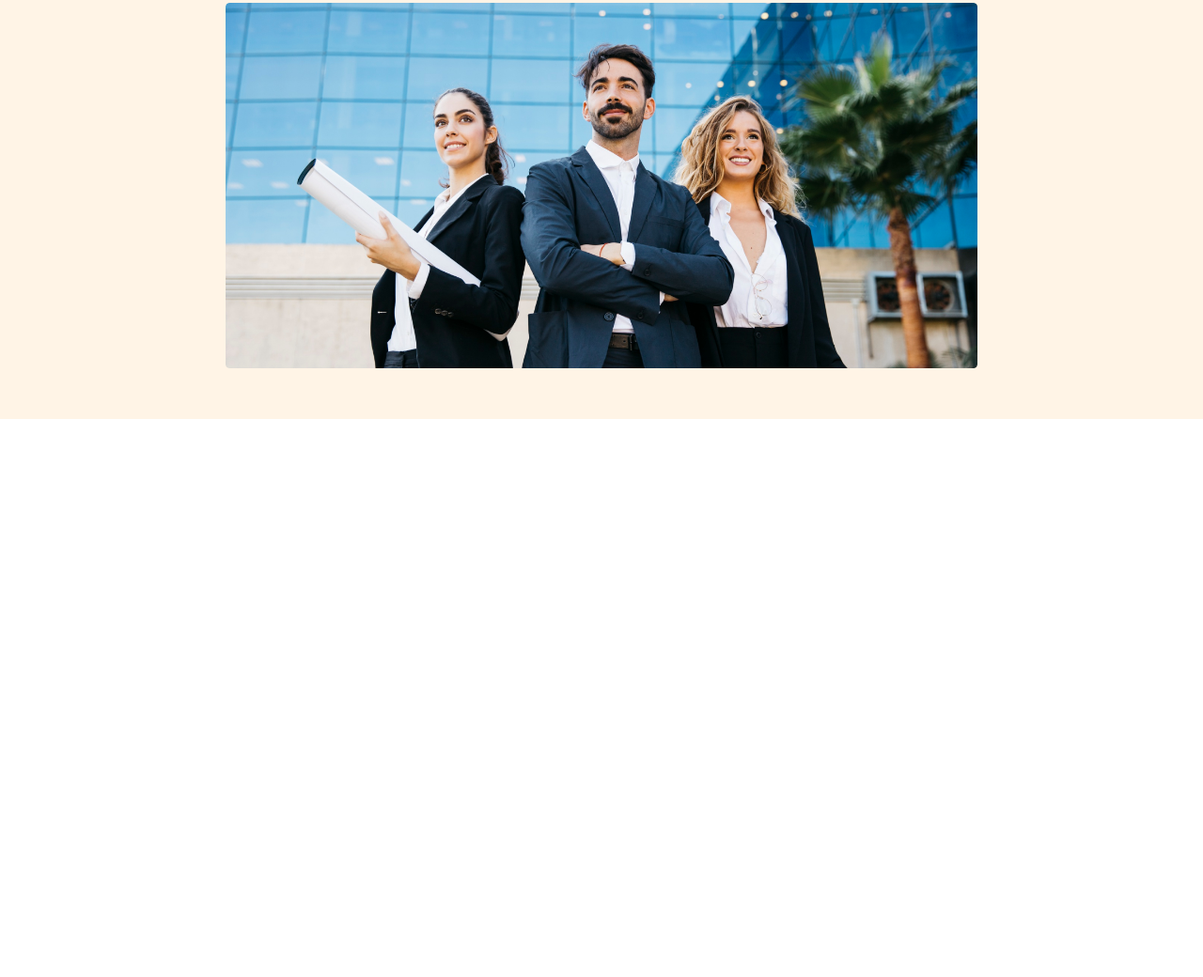
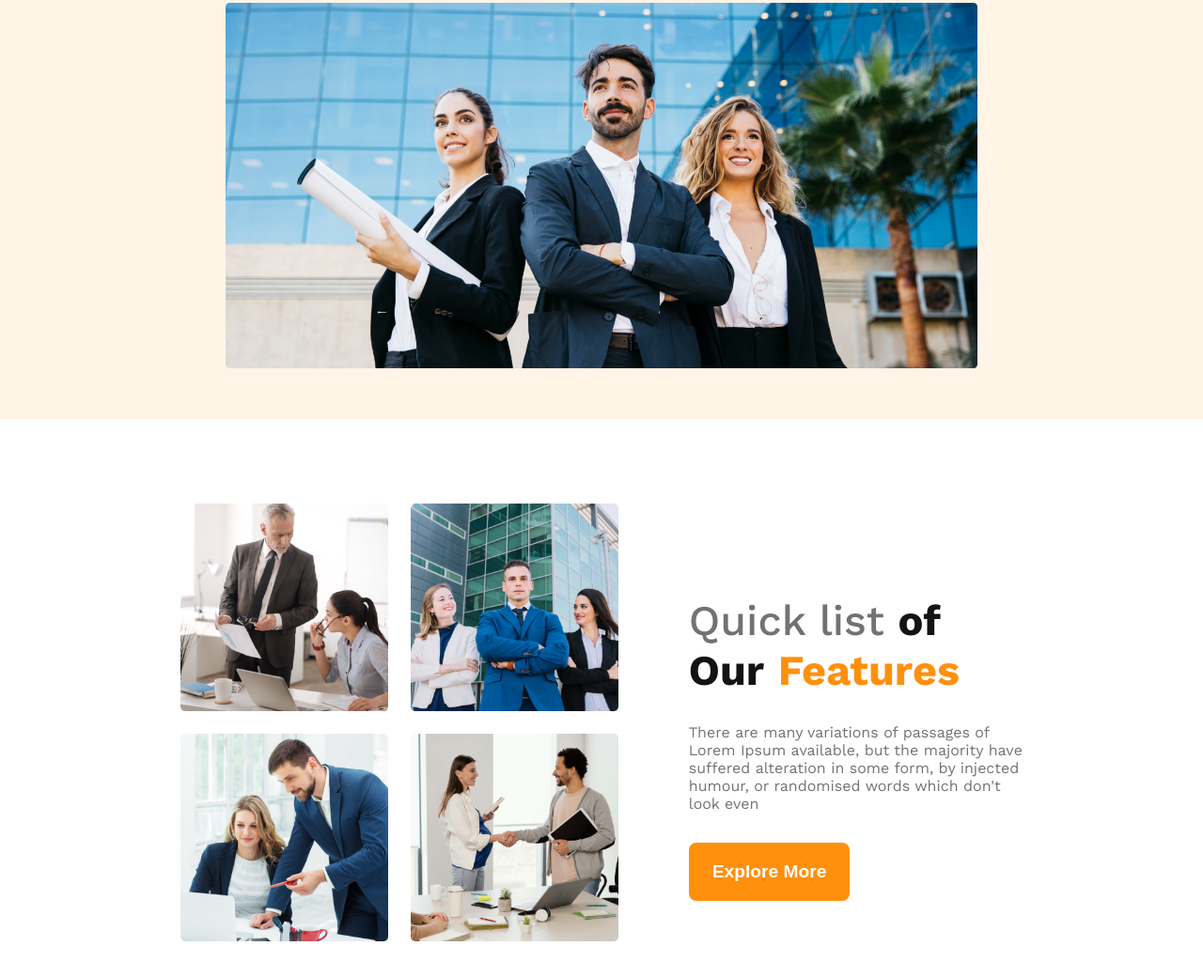
Before and after one commit to Rashikchowdhury/g3-architects, a plain HTML site: page index.html in a window 1280 px wide. Shown: the part 498-1538 px from the top of the page at 94% size. Before the commit the page ends 944 px from the top, so only its background shows below. Drawn offline with nearby package versions, Linux system fonts and the light colour scheme.

Commit message:
banner two created

```diff
--- a/index.html
+++ b/index.html
@@ -41,7 +41,21 @@
     </header>
 
     <main>
+        <div class="banner-two">
+            <div class="banner-two-img-container">
+                <img src="./images/team1.png" alt=""><img src="./images/team2.png" alt=""><img src="./images/team3.png" alt=""><img src="./images/team4.png" alt="">
+            </div>
 
+            <div class="banner-two-content">
+                <h1 class="banner-two-title">
+                    Quick list <span class="of-our-text">of Our</span> <span class="features-text">Features</span>
+                </h1>
+                <p class="banner-two-content-description">
+                    There are many variations of passages of Lorem Ipsum available, but the majority have suffered alteration in some form, by injected humour, or randomised words which don't look even
+                </p>
+                <button class="pri-btn">Explore More</button>
+            </div>
+        </div>
     </main>
 
     <footer>
--- a/styles/style.css
+++ b/styles/style.css
@@ -27,6 +27,7 @@ body {
 header {
     background: rgba(255, 144, 14, 0.10);
     padding: 0px 240px 50px 240px;
+    margin-bottom: 90px;
 }
 
 .nav {
@@ -85,27 +86,80 @@ nav li a {
     width: 100%;
 }
 
+main {
+    width: 70%;
+    margin: auto;
+}
+
+.banner-two {
+    display: flex;
+    gap: 75px;
+    align-items: center;
+    margin-bottom: 130px;
+}
+
+.banner-two-img-container {
+    display: grid;
+    gap: 24px;
+    grid-template-columns: repeat(2, 1fr);
+}
+
+.banner-two-img-container img {
+    width: 100%;
+}
+
+/* banner two title styles */
+
+.banner-two-title {
+    color: #727272;
+    font-size: 45px;
+    font-weight: 500;
+}
+
+.of-our-text {
+    color: #131313;
+    font-weight: 700;
+}
+
+.features-text {
+    color: #FF900E;
+    font-weight: 700;
+}
+
+.banner-two-content {
+    width: 540px;
+    height: 330px;
+}
+
+.banner-two-content-description {
+    color: #727272;
+    font-size: 16px;
+    font-weight: 400;
+    text-align: left;
+    margin-bottom: 32px;
+}
+
 /* responsive devices style */
 
 /* mobile devices */
 @media screen and (max-width: 576px) {
-    header{
+    header {
         padding: 10px;
     }
 
-    .pri-btn{
+    .pri-btn {
         padding: 10px 15px;
     }
 
-    .nav{
+    .nav {
         flex-direction: column;
     }
 
-    nav li{
+    nav li {
         margin-right: 16px;
     }
 
-    .banner-title{
+    .banner-title {
         font-size: 2rem;
     }
 }
@@ -113,24 +167,24 @@ nav li a {
 /* medium or tablet devices */
 
 @media screen and (min-width: 576px) and (max-width: 1080px) {
-    header{
+    header {
         padding: 0px 50px 20px 50px;
 
     }
 
-    .pri-btn{
+    .pri-btn {
         /* padding: 10px 15px; */
     }
 
-    .nav{
+    .nav {
         flex-direction: column;
     }
 
-    .banner-title{
+    .banner-title {
         font-size: 3rem;
     }
 
-    .banner-content{
+    .banner-content {
         width: 70vw;
         margin: auto;
     }
```
